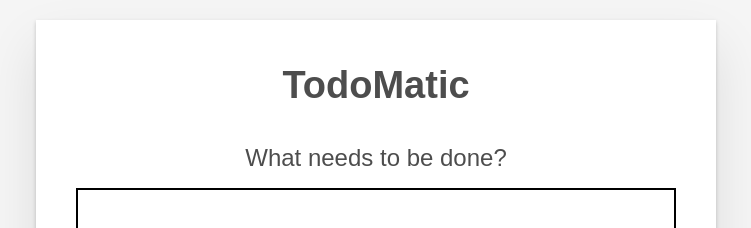
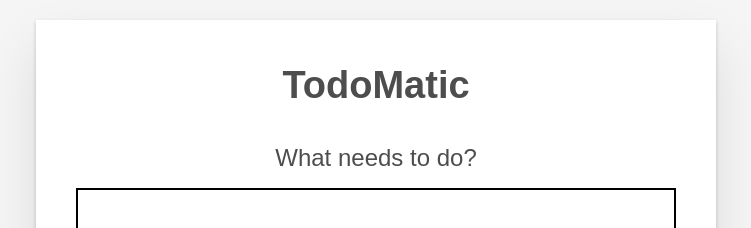
Before and after one commit to mdn/todo-react, a React (Vite) app: page / in a window 1280 px wide. Shown: the top 228 px of the page, without its empty margins (264-1015 px from the left). Built offline with nearby package versions, Linux system fonts and the light colour scheme.

Commit message:
feat: update form title

```diff
--- a/src/components/Form.jsx
+++ b/src/components/Form.jsx
@@ -20,7 +20,7 @@ function Form(props) {
     <form onSubmit={handleSubmit}>
       <h2 className="label-wrapper">
         <label htmlFor="new-todo-input" className="label__lg">
-          What needs to be done?
+          What needs to do?
         </label>
       </h2>
 
```
